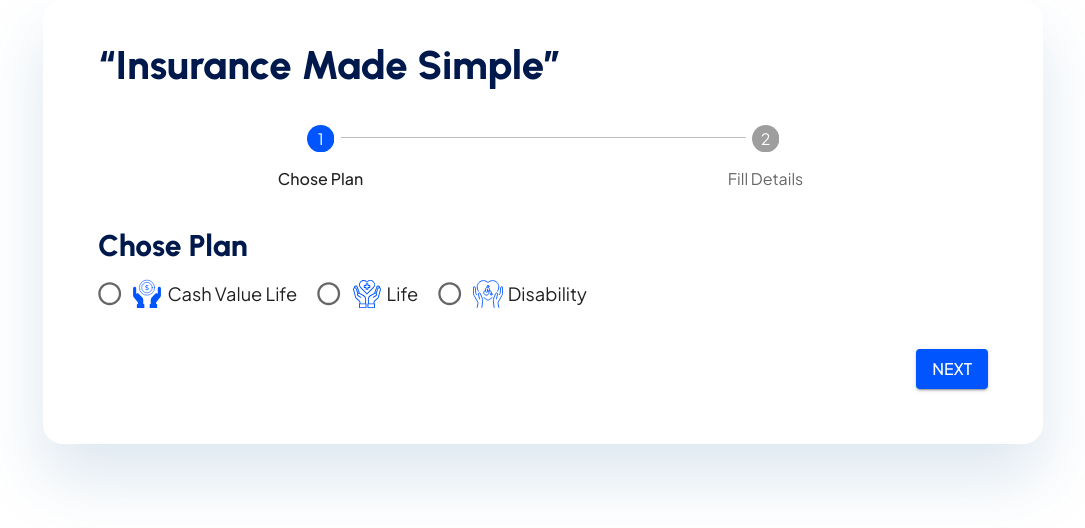
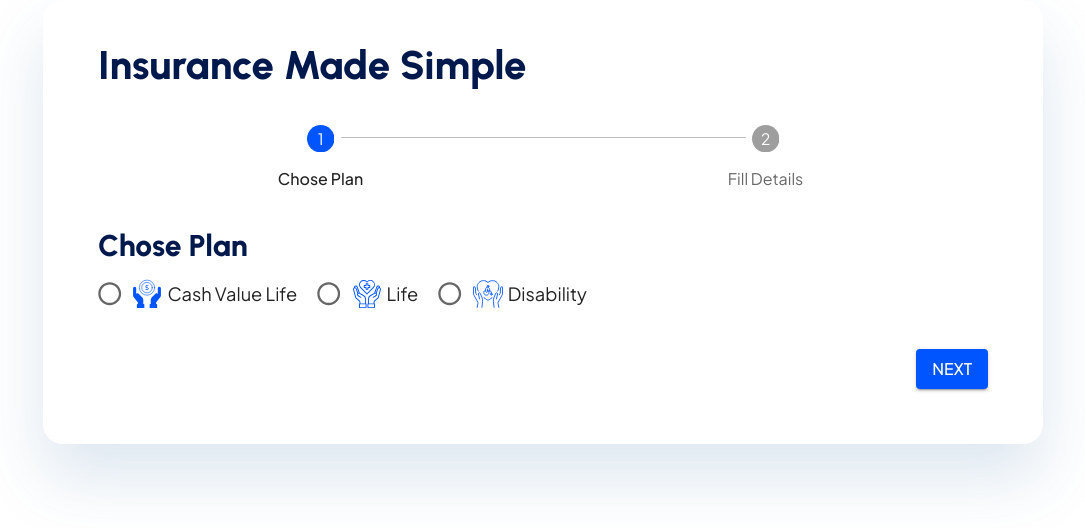
Before and after one commit to Armando-Grados/First_Hubspot_Form, a React (Create React App) app: page / in a window 1280 px wide. Shown: the top 528 px of the page, without its empty margins (97-1182 px from the left). Built offline with nearby package versions, Linux system fonts and the light colour scheme.

Commit message:
client feedback changes new

```diff
--- a/src/pages/StepperPage/StepperPage.jsx
+++ b/src/pages/StepperPage/StepperPage.jsx
@@ -120,7 +120,7 @@ const StepperPage = () => {
     // };
     return (
         <Box className='common_box'>
-            <Typography variant='h2' className='main_title'>“Insurance Made Simple”</Typography>
+            <Typography variant='h2' className='main_title'>Insurance Made Simple</Typography>
             <Stepper activeStep={activeStep} alternativeLabel >
                 {steps.map((label) => {
                     const stepProps = {};
```
